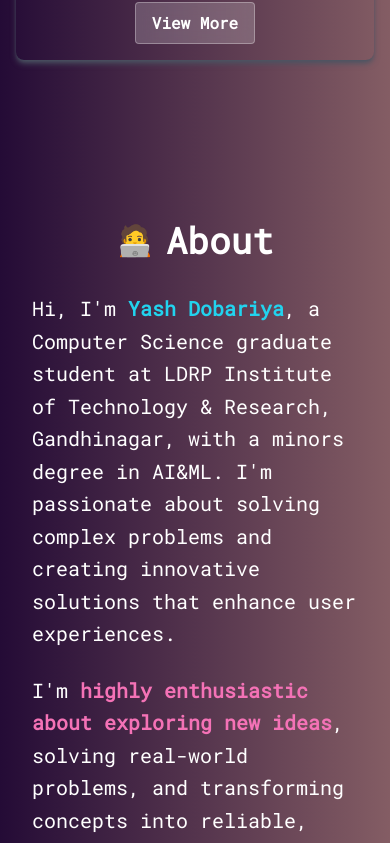
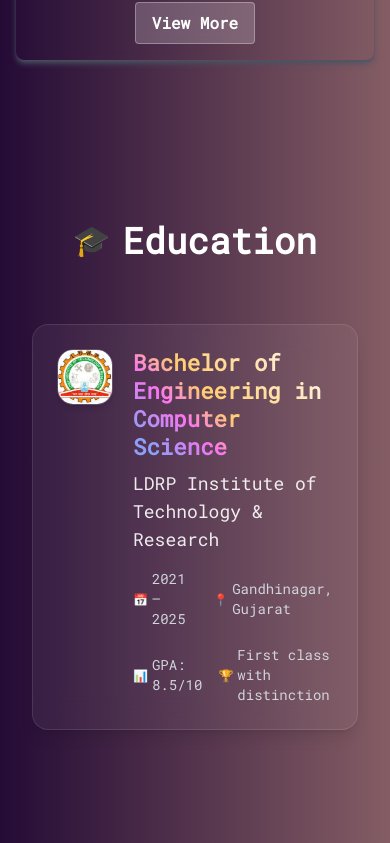
Before and after one commit to Yash-JD/portfolio_react, a React (Create React App) app: page / in a window 390 px wide. Shown: the part 4619-5462 px from the top of the page. Built offline with nearby package versions, Linux system fonts and the light colour scheme.

Commit message:
added education section

```diff
--- a/src/App.js
+++ b/src/App.js
@@ -6,6 +6,7 @@ import NavBar from "./components/NavBar";
 import Projects from "./components/Projects";
 import SocialLinks from "./components/SocialLinks";
 import Experience from "./components/Experience";
+import Education from "./components/Education";
 
 function App() {
   return (
@@ -14,6 +15,7 @@ function App() {
       <Hero />
       <Experience />
       <Projects />
+      <Education />
       <About />
 
       <Skills />
--- /dev/null
+++ b/src/components/Education.jsx
@@ -0,0 +1,160 @@
+import React, { useEffect, useState } from "react";
+import AOS from "aos";
+import "aos/dist/aos.css";
+let image = require('../assets/portfolio/ldrp.jpg')
+
+const Education = () => {
+  const [expandedEducation, setExpandedEducation] = useState({});
+
+  useEffect(() => {
+    AOS.init({ duration: 2000 });
+  }, []);
+
+  const toggleExpanded = (id) => {
+    setExpandedEducation(prev => ({
+      ...prev,
+      [id]: !prev[id]
+    }));
+  };
+
+  const education = [
+    {
+      id: 1,
+      degree: "Bachelor of Engineering in Computer Science",
+      school: "LDRP Institute of Technology & Research",
+      location: "Gandhinagar, Gujarat",
+      date: "2021 – 2025",
+      gpa: "8.5/10",
+      grade: 'First class with distinction',
+    //   description: "• Pursued B.E. degree in Computer Science with a minor in AI & Machine Learning.\n• Gained comprehensive knowledge in data structures, algorithms, software engineering, and computer networks.\n• Worked on various projects including full-stack applications, machine learning models, and system design.\n• Active participant in coding competitions and technical workshops.\n• Developed strong problem-solving skills and collaborative teamwork abilities.",
+      img: image
+    }
+  ];
+
+  return (
+    <div
+      name="education"
+      className="w-full text-white py-16 md:py-20 px-4"
+    >
+      <div className="max-w-screen-lg p-4 mx-auto flex flex-col justify-center w-full">
+        <div className="pb-2 mb-6 text-center flex items-center justify-center gap-3" data-aos="fade-up">
+          <span className="text-3xl">🎓</span>
+          <p className="text-4xl font-bold inline">
+            Education
+          </p>
+        </div>
+
+        <div className="mt-8 space-y-6" data-aos="fade-up">
+          {education.map((edu, index) => (
+            <div
+              key={edu.id}
+              className="flex gap-5 p-6 bg-white/5 backdrop-blur-lg border border-white/10 rounded-2xl transition-all duration-400 hover:bg-white/8 hover:border-white/20 hover:translate-y-[-4px] hover:shadow-xl shadow-lg"
+              data-aos="fade-up"
+              data-aos-delay={index * 100}
+            >
+              {/* School Logo */}
+              <div className="w-14 h-14 rounded-2xl bg-white/8 backdrop-blur border border-white/15 flex items-center justify-center flex-shrink-0 overflow-hidden shadow-md">
+                {edu.img ? (
+                  <img
+                    src={edu.img}
+                    alt={`${edu.school} logo`}
+                    className="w-full h-full object-contain"
+                  />
+                ) : (
+                  <div className="w-8 h-8 bg-gradient-to-br from-purple-400 to-pink-500 rounded-xl flex items-center justify-center">
+                    <span className="text-white font-bold text-sm">
+                      {edu.school.charAt(0)}
+                    </span>
+                  </div>
+                )}
+              </div>
+
+              {/* Education Content */}
+              <div className="flex-1 flex flex-col gap-2">
+                <h3 className="text-xl md:text-2xl font-bold text-purple-400">
+                  {edu.degree}
+                </h3>
+                <div className="text-lg md:text-xl font-medium text-white/90">
+                  {edu.school}
+                </div>
+
+                {/* Date and Location */}
+                <div className="flex gap-4 md:gap-6 my-2">
+                  <span className="text-sm text-gray-300 flex items-center gap-1">
+                    <span className="text-xs">📅</span>
+                    {edu.date}
+                  </span>
+                  <span className="text-sm text-gray-300 flex items-center gap-1">
+                    <span className="text-xs">📍</span>
+                    {edu.location}
+                  </span>
+                </div>
+                <div className="flex gap-4 md:gap-6">
+                  <span className="text-sm text-gray-300 flex items-center gap-1">
+                    <span className="text-xs">📊</span>
+                    GPA: {edu.gpa}
+                  </span>
+                  <span className="text-sm text-gray-300 flex items-center gap-1">
+                    <span className="text-xs">🏆</span>
+                    {edu.grade}
+                  </span>
+                </div>
+
+                {/* Description Section - Commented out for now */}
+                {/* <div className="text-base text-gray-200 leading-relaxed">
+                  {(() => {
+                    const lines = edu.description.split('\n');
+                    const isExpanded = expandedEducation[edu.id];
+                    const displayLines = isExpanded ? lines : lines.slice(0, 1);
+
+                    return (
+                      <>
+                        {displayLines.map((point, index) => (
+                          <div key={index} className="flex items-start gap-2 mb-2">
+                            <span className="text-purple-400 mt-1">•</span>
+                            <span>{point.replace('• ', '')}</span>
+                          </div>
+                        ))}
+
+                        {lines.length > 1 && (
+                          <button
+                            onClick={() => toggleExpanded(edu.id)}
+                            className="text-purple-400 hover:text-purple-300 font-medium text-sm mt-2 transition-colors duration-200"
+                          >
+                            {isExpanded ? 'Show less' : '...more'}
+                          </button>
+                        )}
+                      </>
+                    );
+                  })()}
+                </div> */}
+
+                {/* Skills Section */}
+                {edu.skills && (
+                  <div className="mt-4 pt-4 border-t border-white/10">
+                    <div className="flex items-center gap-2 mb-2">
+                      <span className="text-sm">💡</span>
+                      <span className="text-sm font-semibold text-white/80">Skills:</span>
+                    </div>
+                    <div className="flex flex-wrap gap-2">
+                      {edu.skills.split(' · ').map((skill, index) => (
+                        <span
+                          key={index}
+                          className="px-2 py-1 bg-purple-400/20 text-purple-300 text-xs rounded-full border border-purple-400/30"
+                        >
+                          {skill}
+                        </span>
+                      ))}
+                    </div>
+                  </div>
+                )}
+              </div>
+            </div>
+          ))}
+        </div>
+      </div>
+    </div>
+  );
+};
+
+export default Education;
--- a/src/components/NavBar.jsx
+++ b/src/components/NavBar.jsx
@@ -25,7 +25,7 @@ const NavBar = () => {
     },
     {
       id: 5,
-      link: "skills",
+      link: "education",
     },
     {
       id: 6,
```
Also changed, not shown: src/assets/portfolio/ldrp.jpg (added).
